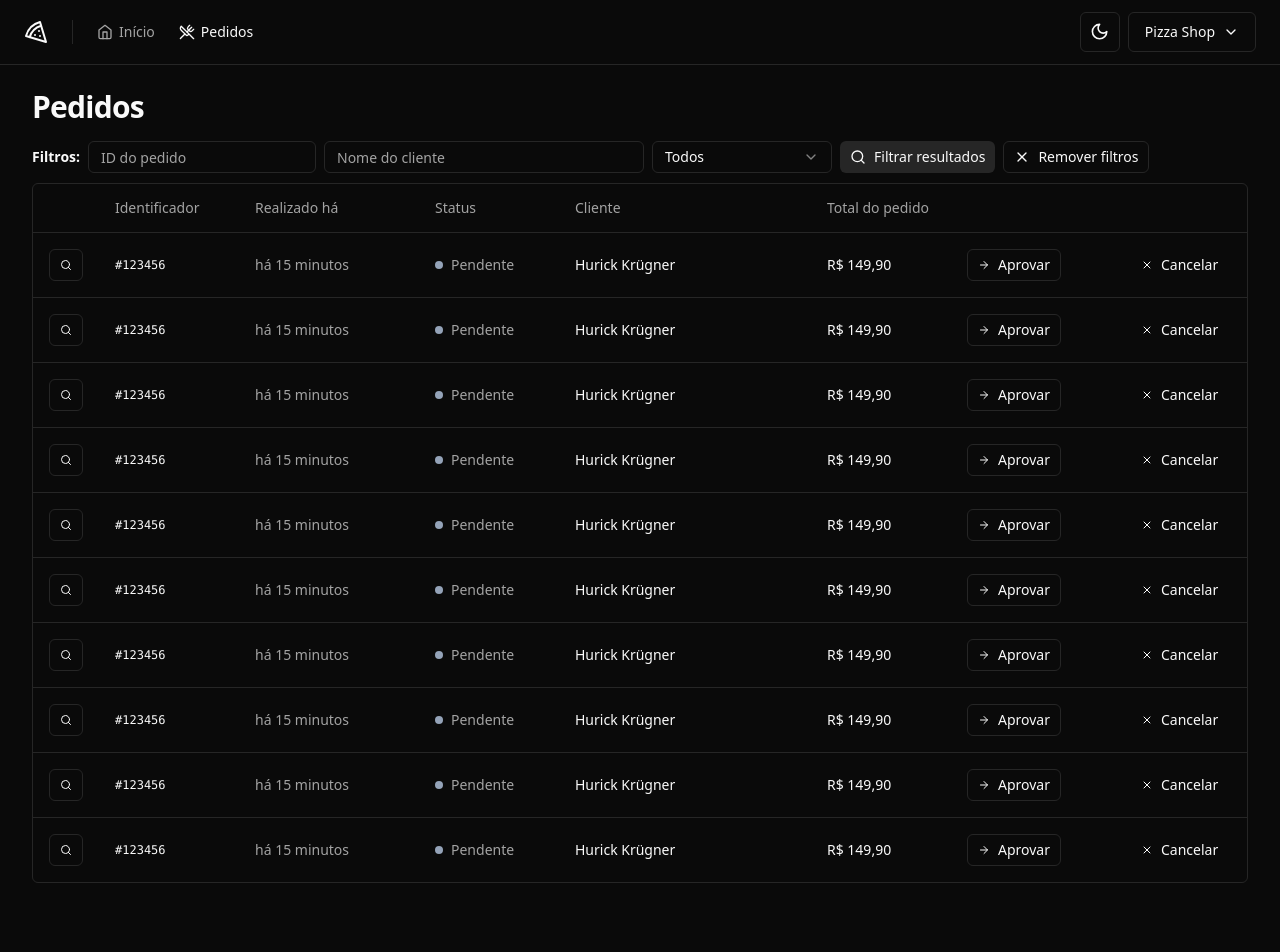
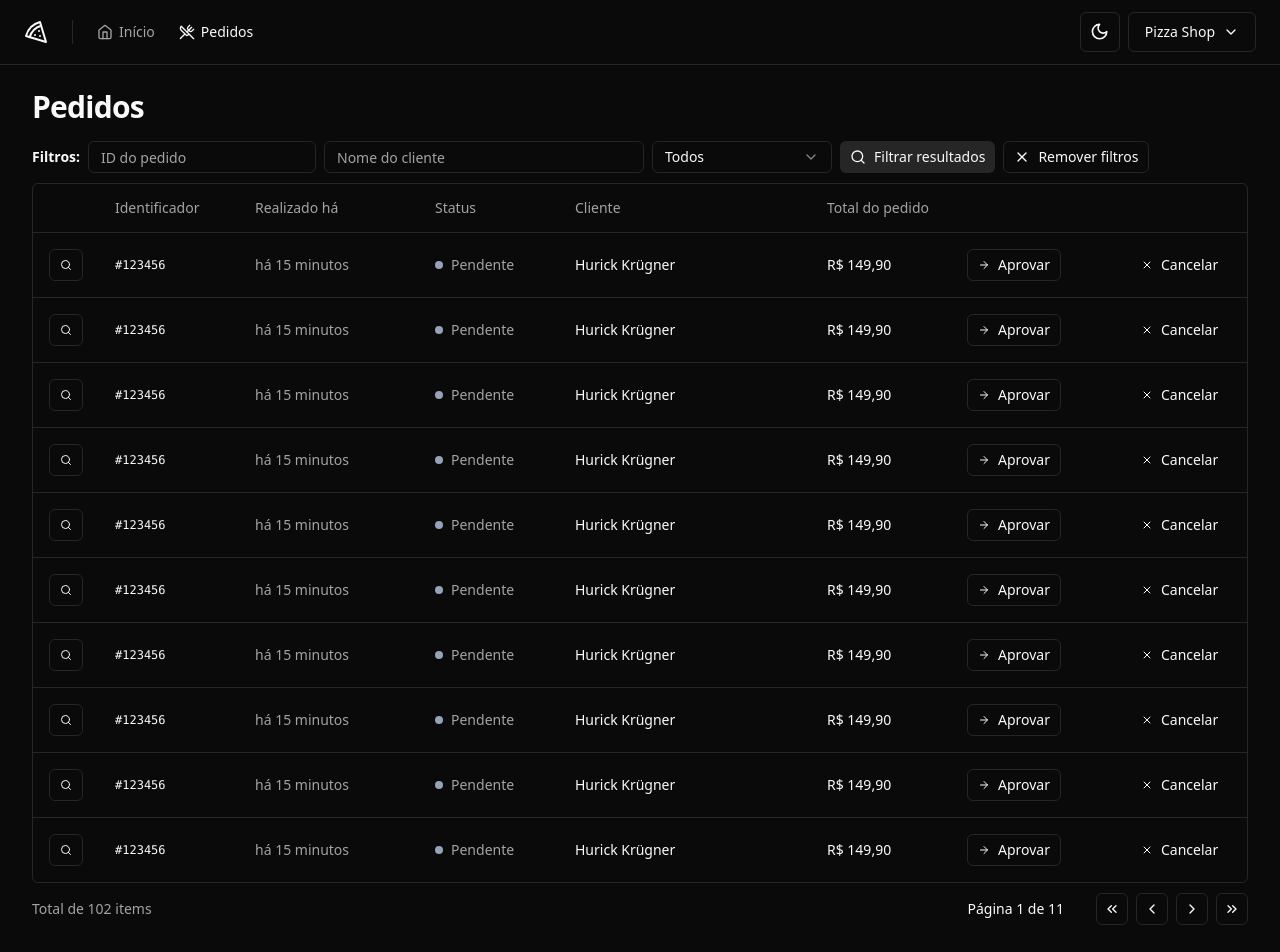
Before and after one commit to hurick/pizzashop-web, a React (Vite) app: page /orders in a window 1280 px wide. Shown: the top 952 px of the page. Before the commit the page ends 915 px from the top, so only its background shows below. Built offline with nearby package versions, Linux system fonts and the light colour scheme.

Commit message:
feat(Orders): adds <Pagination /> component to page

```diff
--- a/src/pages/app/orders/orders.tsx
+++ b/src/pages/app/orders/orders.tsx
@@ -1,5 +1,6 @@
 import { Helmet } from 'react-helmet-async'
 
+import { Pagination } from '@/components/pagination'
 import {
   Table,
   TableBody,
@@ -18,7 +19,6 @@ export const Orders = () => {
 
       <div className="flex flex-col gap-4">
         <h1 className="text-3xl font-bold tracking-tight">Pedidos</h1>
-      </div>
 
         <div className="space-y-2.5">
           <OrderTableFilters />
@@ -45,6 +45,9 @@ export const Orders = () => {
               </TableBody>
             </Table>
           </div>
+
+          <Pagination pageIndex={0} totalCount={102} perPage={10} />
+        </div>
       </div>
     </>
   )
```
Lines whose indentation alone changed are shown as unchanged.
